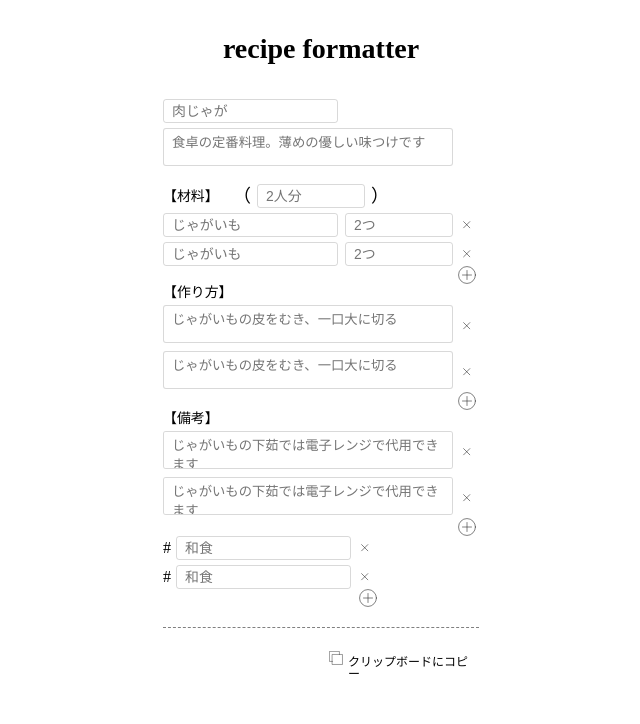
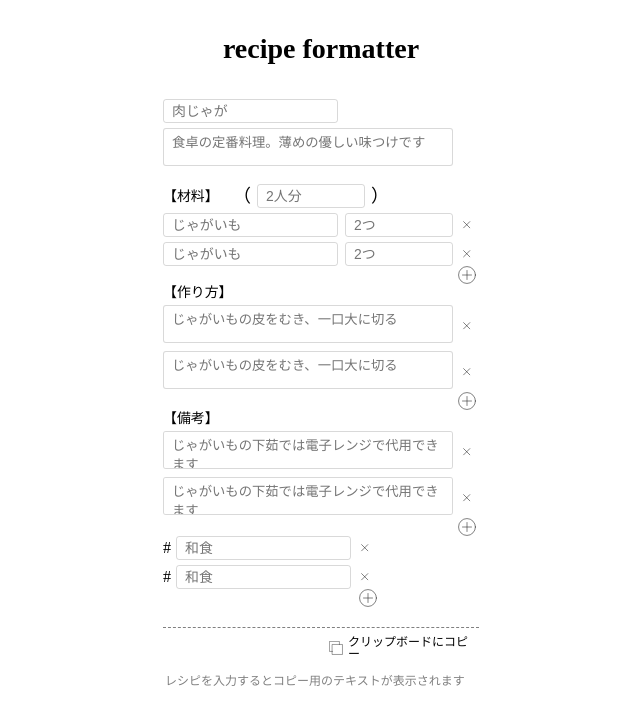
Before and after one commit to YukiAmakawa/RecipeFormatter, a Vue app: page / in a window 1280 px wide. Shown: the top 724 px of the page, without its empty margins (319-959 px from the left). Built offline with nearby package versions, Linux system fonts and the light colour scheme; a web font is replaced by a local one.

Commit message:
add: 入力がないときのデフォルトメッセージ

```diff
--- a/src/components/organisms/CopyText.vue
+++ b/src/components/organisms/CopyText.vue
@@ -3,8 +3,9 @@
     .message-wrap.flex.flex-middle(@click="copyTexts")
       .icon
         copy-icon
-      .copy-text クリップボードにコピー
-    span.formatted-text
+      p.copy-message クリップボードにコピー
+    div.formatted-text
+      p.default-message(v-if="isNoText") レシピを入力するとコピー用のテキストが表示されます
       span.recipe
         span.recipe-name {{formattedTitle}}<br>
         span.recipe-description {{formattedDescription}}<br>
@@ -67,6 +68,17 @@ export default {
     }
   },
   computed: {
+    isNoText() {
+      return (
+        !this.recipe.title &&
+        !this.recipe.description &&
+        !this.ingredients[0].name &&
+        !this.servingFor &&
+        !this.steps[0].description &&
+        !this.memos[0].description &&
+        !this.hashtags[0].title
+      );
+    },
     formattedServingFor() {
       return this.servingFor ? `（${this.servingFor})` : "";
     },
@@ -146,21 +158,28 @@ export default {
 .CopyText {
   width: 100%;
   border-top: 1px dashed gray;
-  p {
-    margin: 2px;
-  }
+  font-size: 12px;
+
   .message-wrap {
     width: 150px;
     margin-left: auto;
     margin-top: 8px;
-    .copy-text {
+    .copy-message {
       margin-left: 5px;
-      font-size: 12px;
     }
     .icon {
       width: 14px;
       height: 14px;
     }
   }
+  .formatted-text {
+    margin-top: 15px;
+    .default-message {
+      color: gray;
+    }
+    p {
+      margin: 2px;
+    }
+  }
 }
 </style>
```
